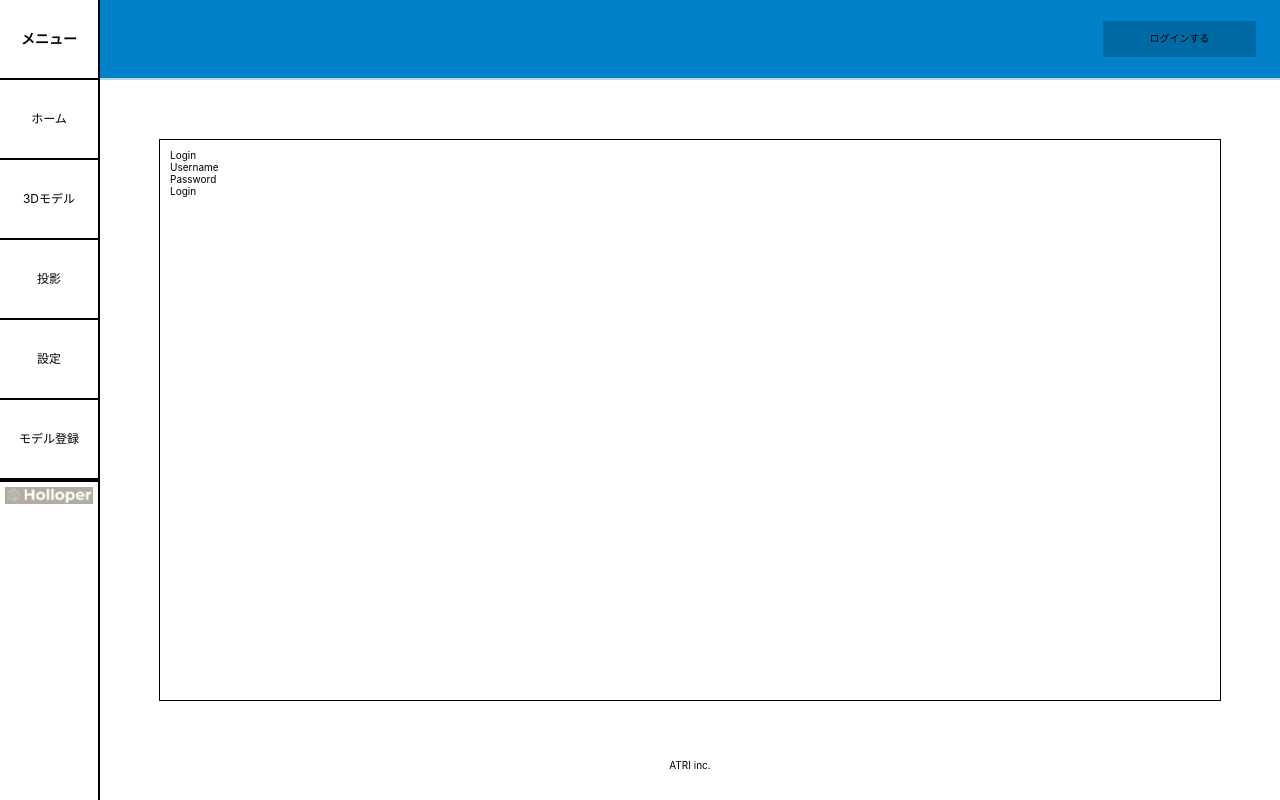
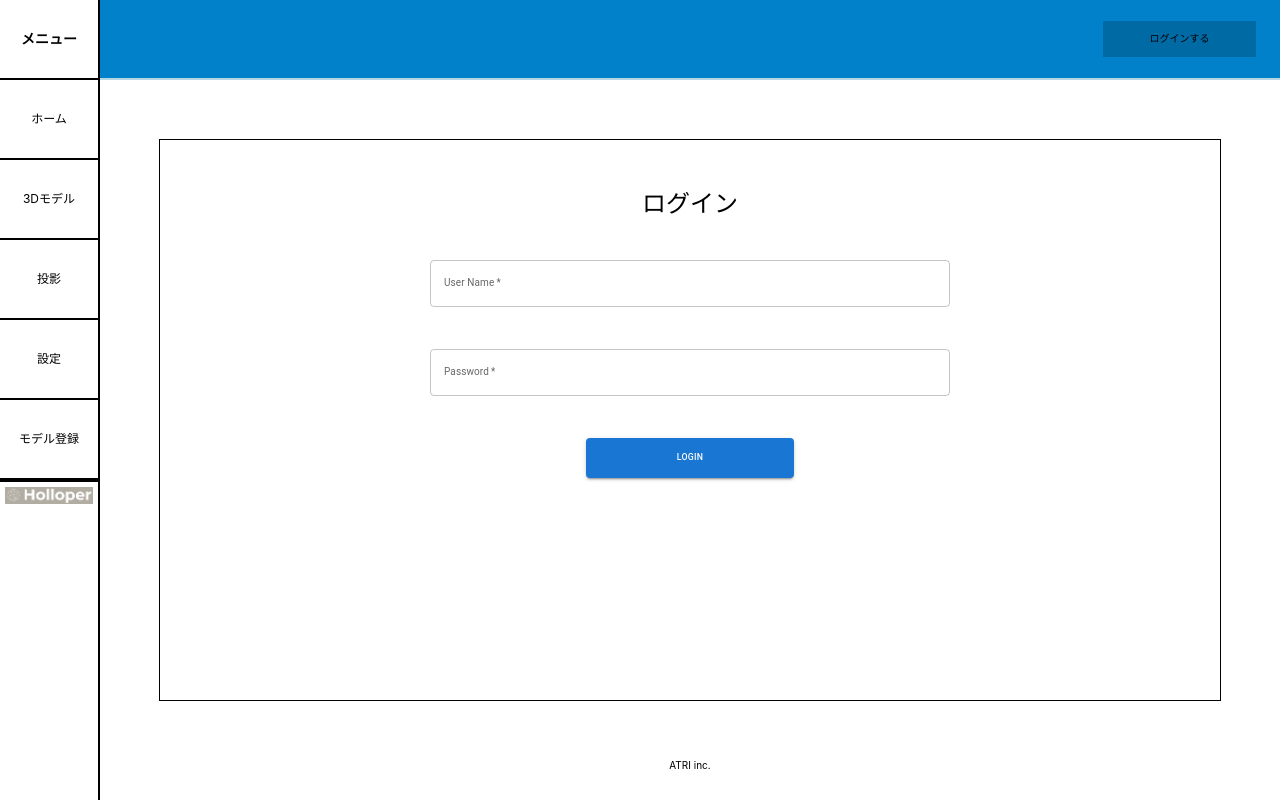
Before and after one commit to jmn04/holopper_U22_ATRI, a React (Create React App) app in the folder frontend/my-app/: page /login in a window 1280 px wide. Built offline with nearby package versions, Linux system fonts and the light colour scheme.

Commit message:
ログイン画面のスタイル追加、フラッシュメッセージの実装

```diff
--- a/frontend/my-app/src/user/login/login.jsx
+++ b/frontend/my-app/src/user/login/login.jsx
@@ -1,6 +1,9 @@
 /** @jsxImportSource @emotion/react */
-import { css } from "@emotion/react";
-import React, { useState, useContext } from 'react';
+import { css, keyframes } from "@emotion/react";
+import TextField from "@mui/material/TextField";
+import Button from "@mui/material/Button";
+import Alert from "@mui/material/Alert";
+import { useState, useContext, useEffect } from 'react';
 import { Navigate } from 'react-router-dom';
 import { AuthContext } from '../../AuthContext';
 
@@ -9,6 +12,25 @@ export const Login = () => {
     const [password, setPassword] = useState('');
     const [error, setError] = useState('');
     const { isLoggedIn,login } = useContext(AuthContext);
+    const [isFading, setIsFading] = useState(false);
+
+    // エラーメッセージのフェードアウト処理
+    useEffect(() => {
+        if (error) {
+            const timer1 = setTimeout(() => {
+                setIsFading(true);
+            }, 4000); // 4秒後にフェードアウトを開始
+            const timer2 = setTimeout(() => {
+                setError('');
+                setIsFading(false);
+            }, 5000); // 5秒後にエラーメッセージをクリア
+
+            return () => {
+                clearTimeout(timer1);
+                clearTimeout(timer2);
+            };
+        }
+    }, [error]);
 
     const handleSubmit = async (e) => {
         e.preventDefault();
@@ -43,30 +65,69 @@ export const Login = () => {
         {isLoggedIn ? (
             <Navigate to="/" />
         ) : (
-            <>
-                <h2>Login</h2>
-                <form onSubmit={handleSubmit}>
+            <div>
+                {/* フラッシュメッセージ */}
+                {error && <Alert severity="error"
+                css={css({animation: isFading ? `${fadeOut} 1s forwards` : 'none'})}>{error}</Alert>}
+                {/* タイトル */}
+                <h2 css={titleStyle}>ログイン</h2>
+                {/* 入力フォーム */}
+                <form onSubmit={handleSubmit} css={formStyle}>
                     <div>
-                        <label>Username</label>
-                        <input
-                        type="text"
-                        value={username}
+                        {/* ユーザー名入力 */}
+                        <TextField type="text" value={username}
                         onChange={(e) => setUsername(e.target.value)}
-                        required/>
+                        label="User Name"  variant="outlined" required
+                        css={textFieldStyle} />
                     </div>
                     <div>
-                        <label>Password</label>
-                        <input
-                        type="password"
-                        value={password}
+                        {/* パスワード入力 */}
+                        <TextField type="password" value={password}
                         onChange={(e) => setPassword(e.target.value)}
-                        required />
+                        label="Password" variant="outlined" required
+                        css={textFieldStyle} />
                     </div>
-                        {error && <div style={{ color: 'red' }}>{error}</div>}
-                        <button type="submit">Login</button>
+                        {/* ログインボタン */}
+                        <Button type="submit" variant="contained"
+                        color="primary" css={buttonStyle}>Login</Button>
                 </form>
-            </>
+            </div>
         )}
         </div>
     );
 };
+
+// スタイル設定
+const mgBottom = "4.2rem";
+
+const fadeOut = keyframes({
+    from: { opacity: 1 },
+    to: { opacity: 0 },
+});
+
+const titleStyle = css({
+    fontSize: '2.4rem',
+    // fontWeight: 'bold',
+    textAlign: 'center',
+    marginTop: '4rem',
+    marginBottom: mgBottom,
+});
+
+const formStyle = css({
+    textAlign: 'center',
+    // display: 'flex',
+    flexDirection: 'column',
+});
+
+const textFieldStyle = css({
+    width: '50%',
+    marginBottom: mgBottom,
+    fontSize: '150%',
+    textAlign: 'left',
+});
+
+const buttonStyle = css({
+    padding: '1.2rem',
+    width: '20%',
+    textAlign: 'center',
+});
```
